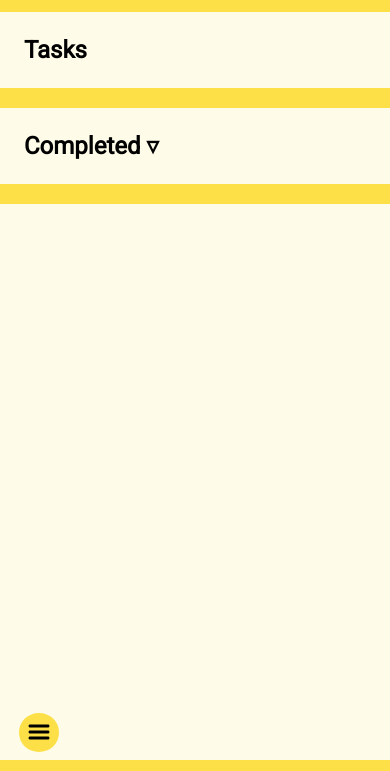
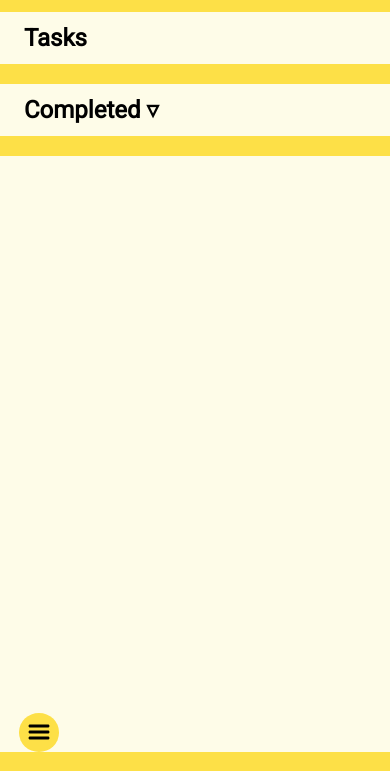
Before and after one commit to NJRFirstOfHisName/to-do-list, a website built with webpack: page index.html in a window 390 px wide. Shown: the part 73-844 px from the top of the page. Built offline with nearby package versions, Linux system fonts and the light colour scheme.

Commit message:
Adjust mobile layout

```diff
--- a/src/style.css
+++ b/src/style.css
@@ -296,6 +296,11 @@ p {
 
   #container {
     width: 100vw;
+    height: 98%;
+  }
+
+  h2 {
+    margin: 0.5em 1em;
   }
 
   #sidebar {
```
Also changed, not shown: dist/index.js.
